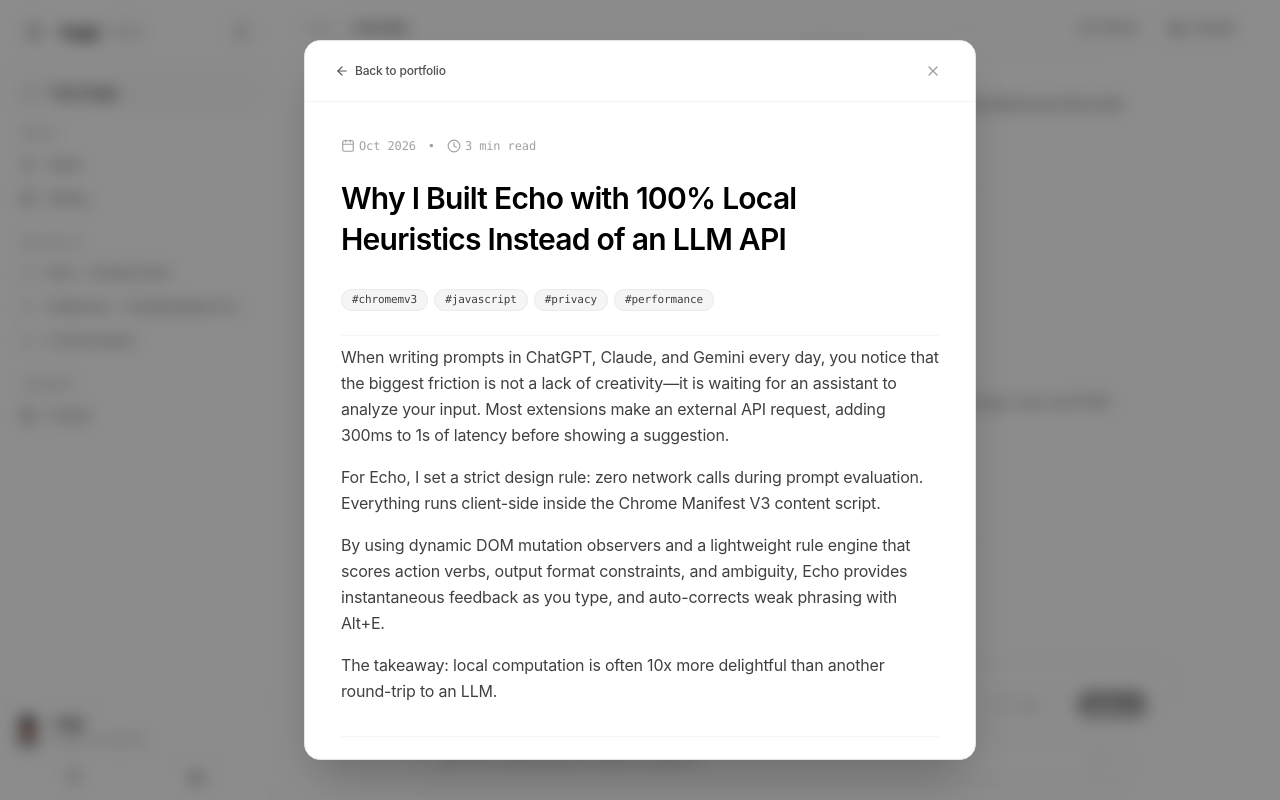
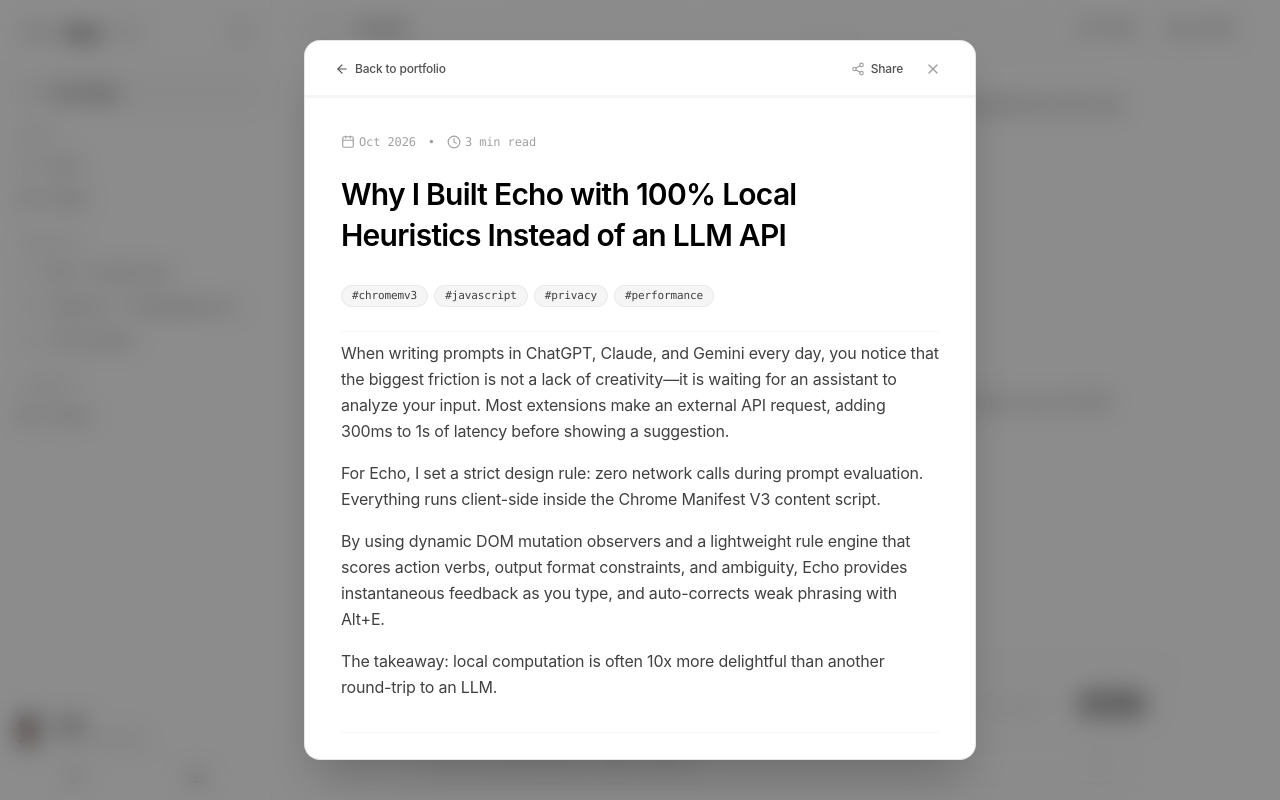
Before and after one commit to MrYharon/portfolio, a React (Vite) app: page / in a window 1280 px wide. Both pictures are taken after a click on the element 776 px from the left and 930 px from the top of the page. Shown: the part 530-1330 px from the top of the page. Built offline with nearby package versions, Linux system fonts and the light colour scheme.

Commit message:
feat(blog): add live scroll progress bar, article reveal transition, and share action

```diff
--- a/src/components/BlogReaderModal.tsx
+++ b/src/components/BlogReaderModal.tsx
@@ -1,6 +1,6 @@
-import React, { useEffect } from 'react';
+import React, { useEffect, useState, useRef } from 'react';
 import type { BlogPost } from '../types/portfolio';
-import { X, ArrowLeft, Calendar, Clock } from 'lucide-react';
+import { X, ArrowLeft, Calendar, Clock, Share2, Check } from 'lucide-react';
 
 interface BlogReaderModalProps {
   post: BlogPost | null;
@@ -8,9 +8,17 @@
 }
 
 export const BlogReaderModal: React.FC<BlogReaderModalProps> = ({ post, onClose }) => {
+  const [copied, setCopied] = useState(false);
+  const [scrollProgress, setScrollProgress] = useState(0);
+  const articleContainerRef = useRef<HTMLDivElement>(null);
+
   // Handle escape key and lock body scroll while modal is open
   useEffect(() => {
     if (!post) return;
+
+    // Reset progress and copied state when opening new post
+    setScrollProgress(0);
+    setCopied(false);
 
     // Lock scrolling on the main page
     const originalOverflow = document.body.style.overflow;
@@ -31,6 +39,26 @@
     };
   }, [post, onClose]);
 
+  const handleScroll = () => {
+    const el = articleContainerRef.current;
+    if (!el) return;
+    const totalScroll = el.scrollHeight - el.clientHeight;
+    if (totalScroll > 0) {
+      const current = (el.scrollTop / totalScroll) * 100;
+      setScrollProgress(Math.min(100, Math.max(0, current)));
+    }
+  };
+
+  const handleCopyLink = async () => {
+    try {
+      await navigator.clipboard.writeText(window.location.href);
+      setCopied(true);
+      setTimeout(() => setCopied(false), 2000);
+    } catch {
+      // Fallback
+    }
+  };
+
   // If no post is selected, render nothing
   if (!post) return null;
 
@@ -38,21 +66,41 @@
     <div
       role="dialog"
       aria-modal="true"
-      className="fixed inset-0 z-50 flex items-center justify-center p-3 sm:p-6 bg-black/45 backdrop-blur-sm animate-in fade-in duration-200"
+      className="fixed inset-0 z-50 flex items-center justify-center p-3 sm:p-6 bg-black/45 backdrop-blur-md animate-in fade-in duration-200"
       onClick={(e) => {
         // Close if user clicks the dark backdrop outside the article card
         if (e.target === e.currentTarget) onClose();
       }}
     >
-      <div className="animate-dialog-spring w-full max-w-2xl max-h-[90vh] bg-white rounded-2xl border border-neutral-200 shadow-2xl flex flex-col overflow-hidden">
-        {/* Modal Top Header Bar */}
-        <div className="flex items-center justify-between px-5 sm:px-7 py-4 border-b border-neutral-100 bg-white/90 backdrop-blur-md shrink-0">
+      <div className="animate-dialog-spring w-full max-w-2xl max-h-[90vh] bg-white rounded-2xl border border-neutral-200/90 shadow-2xl flex flex-col overflow-hidden relative">
+        {/* Top Header Bar with Live Reading Progress */}
+        <div className="relative border-b border-neutral-100 bg-white/95 backdrop-blur-md shrink-0">
+          <div className="flex items-center justify-between px-5 sm:px-7 py-3.5">
             <button
               onClick={onClose}
-            className="flex items-center gap-1.5 text-xs font-medium text-neutral-600 hover:text-black transition-colors px-2.5 py-1 -ml-2 rounded-lg hover:bg-neutral-100 press-scale"
+              className="flex items-center gap-1.5 text-xs font-medium text-neutral-600 hover:text-black transition-colors px-2.5 py-1.5 -ml-2 rounded-lg hover:bg-neutral-100 press-scale"
             >
               <ArrowLeft className="w-3.5 h-3.5" />
               <span>Back to portfolio</span>
+            </button>
+
+            <div className="flex items-center gap-1.5">
+              <button
+                onClick={handleCopyLink}
+                className="flex items-center gap-1.5 px-2.5 py-1.5 text-xs font-medium text-neutral-600 hover:text-black rounded-lg hover:bg-neutral-100 transition-colors press-scale"
+                title="Share article link"
+              >
+                {copied ? (
+                  <>
+                    <Check className="w-3.5 h-3.5 text-emerald-500" />
+                    <span className="text-emerald-500 font-mono text-[11px]">Copied</span>
+                  </>
+                ) : (
+                  <>
+                    <Share2 className="w-3.5 h-3.5 text-neutral-400" />
+                    <span className="hidden sm:inline text-neutral-600">Share</span>
+                  </>
+                )}
               </button>
 
               <button
@@ -63,9 +111,24 @@
                 <X className="w-4 h-4" />
               </button>
             </div>
+          </div>
 
-        {/* Scrollable Article Body */}
-        <article className="p-6 sm:p-9 overflow-y-auto space-y-6">
+          {/* Reading Progress Line */}
+          <div className="absolute bottom-0 left-0 right-0 h-[2px] bg-neutral-100">
+            <div
+              className="h-full bg-black transition-all duration-150 ease-out"
+              style={{ width: `${scrollProgress}%` }}
+            />
+          </div>
+        </div>
+
+        {/* Scrollable Article Body with Staggered Entrance */}
+        <div
+          ref={articleContainerRef}
+          onScroll={handleScroll}
+          className="overflow-y-auto p-6 sm:p-9 space-y-6"
+        >
+          <article className="animate-article-reveal space-y-6">
             {/* Metadata badges */}
             <div className="flex flex-wrap items-center gap-3 text-xs font-mono text-neutral-400">
               <span className="flex items-center gap-1">
@@ -98,11 +161,11 @@
 
             {/* Cover Image if present */}
             {post.coverImage && (
-            <figure className="rounded-2xl overflow-hidden border border-neutral-200 bg-neutral-100 shadow-xs">
+              <figure className="rounded-2xl overflow-hidden border border-neutral-200 bg-neutral-100 shadow-xs group/cover">
                 <img
                   src={post.coverImage}
                   alt={post.title}
-                className="w-full max-h-80 object-cover"
+                  className="w-full max-h-80 object-cover transition-transform duration-500 ease-out group-hover/cover:scale-[1.01]"
                   loading="lazy"
                 />
                 {post.coverCaption && (
@@ -154,7 +217,7 @@
               <span>Written by Hugh Daeniel Dela Peña</span>
               <button
                 onClick={onClose}
-              className="text-black hover:underline"
+                className="text-black hover:underline press-scale font-medium"
               >
                 Done reading ↑
               </button>
@@ -162,5 +225,6 @@
           </article>
         </div>
       </div>
+    </div>
   );
 };
--- a/src/index.css
+++ b/src/index.css
@@ -86,12 +86,27 @@
   }
 }
 
+@keyframes articleReveal {
+  from {
+    opacity: 0;
+    transform: translateY(8px);
+  }
+  to {
+    opacity: 1;
+    transform: translateY(0);
+  }
+}
+
+.animate-article-reveal {
+  animation: articleReveal 240ms cubic-bezier(0.16, 1, 0.3, 1) forwards;
+}
+
 .animate-tab-fade {
   animation: tabFadeIn 160ms cubic-bezier(0.16, 1, 0.3, 1) forwards;
 }
 
 .animate-dialog-spring {
-  animation: dialogSpring 200ms cubic-bezier(0.16, 1, 0.3, 1) forwards;
+  animation: dialogSpring 220ms cubic-bezier(0.16, 1, 0.3, 1) forwards;
 }
 
 .animate-gentle-pulse {
```
Lines whose indentation alone changed are shown as unchanged.
